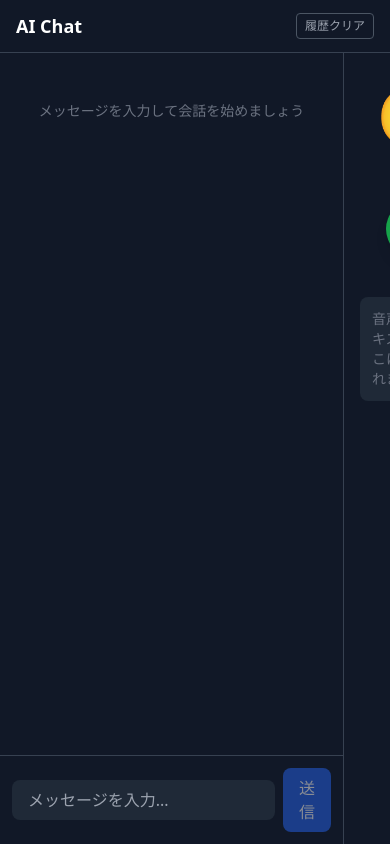
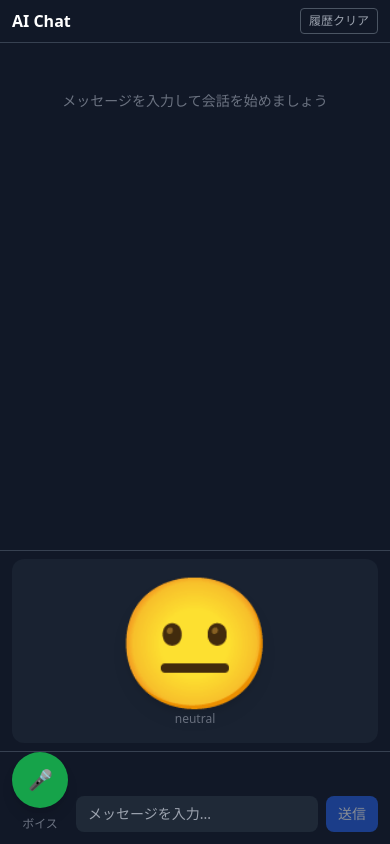
Before and after one commit to ryomo/emo, a Nuxt app: page / in a window 390 px wide. Built offline with nearby package versions, Linux system fonts and the light colour scheme.

Commit message:
feat: improve UI layout and responsiveness

```diff
--- a/app/components/chat/ChatInput.vue
+++ b/app/components/chat/ChatInput.vue
@@ -1,16 +1,16 @@
 <template>
-  <form class="flex items-center gap-2 p-3 border-t border-gray-700" @submit.prevent="handleSubmit">
+  <form class="flex items-center gap-2" @submit.prevent="handleSubmit">
     <input
       ref="inputEl"
       v-model="text"
       type="text"
       placeholder="メッセージを入力..."
-      class="flex-1 bg-gray-800 text-white rounded-lg px-4 py-2 outline-none focus:ring-2 focus:ring-blue-500 disabled:opacity-50"
+      class="flex-1 bg-gray-800 text-white rounded-lg px-3 py-2 sm:px-4 text-sm outline-none focus:ring-2 focus:ring-blue-500 disabled:opacity-50"
       :disabled="isLoading"
     />
     <button
       type="submit"
-      class="bg-blue-600 hover:bg-blue-700 text-white rounded-lg px-4 py-2 transition-colors disabled:opacity-50"
+      class="bg-blue-600 hover:bg-blue-700 text-white rounded-lg px-3 py-2 sm:px-4 text-sm transition-colors disabled:opacity-50 whitespace-nowrap"
       :disabled="!text.trim() || isLoading"
     >
       送信
--- a/app/components/emotion/EmotionDisplay.vue
+++ b/app/components/emotion/EmotionDisplay.vue
@@ -1,10 +1,24 @@
 <template>
-  <div class="flex flex-col items-center justify-center p-4">
+  <div class="relative flex flex-col items-center justify-center p-4 rounded-xl bg-gray-800/60">
+    <!-- 絵文字表示 -->
     <Transition name="emotion" mode="out-in">
-      <div :key="emotion" class="text-6xl">
+      <div :key="emotion" class="text-9xl sm:text-[10rem] select-none drop-shadow-lg">
         {{ emotionEmoji }}
       </div>
     </Transition>
+
+    <!-- AI 応答テキスト (オーバーレイ) -->
+    <Transition name="overlay-fade">
+      <div
+        v-if="responseText"
+        class="mt-3 w-full max-h-28 overflow-y-auto rounded-lg bg-black/40 backdrop-blur-sm px-3 py-2"
+      >
+        <p class="text-gray-200 text-sm leading-relaxed whitespace-pre-wrap">
+          {{ responseText }}
+        </p>
+      </div>
+    </Transition>
+
     <p class="text-xs text-gray-500 mt-2">{{ emotion }}</p>
   </div>
 </template>
@@ -15,6 +29,8 @@ import { EMOTION_EMOJI } from '~/types/emotion'
 
 const props = defineProps<{
   emotion: EmotionType
+  /** AI の最新応答テキスト（感情絵文字除去済み） */
+  responseText?: string
 }>()
 
 const emotionEmoji = computed(() => EMOTION_EMOJI[props.emotion] ?? '😐')
@@ -33,4 +49,13 @@ const emotionEmoji = computed(() => EMOTION_EMOJI[props.emotion] ?? '😐')
   opacity: 0;
   transform: scale(0.8) translateY(-8px);
 }
+
+.overlay-fade-enter-active,
+.overlay-fade-leave-active {
+  transition: opacity 0.3s ease;
+}
+.overlay-fade-enter-from,
+.overlay-fade-leave-to {
+  opacity: 0;
+}
 </style>
--- a/app/pages/index.vue
+++ b/app/pages/index.vue
@@ -1,10 +1,10 @@
 <template>
   <div class="flex flex-col h-screen bg-gray-900 text-white">
     <!-- ヘッダー -->
-    <header class="flex items-center justify-between px-4 py-3 border-b border-gray-700">
-      <h1 class="text-lg font-bold">AI Chat</h1>
-      <div class="flex items-center gap-3">
-        <span class="text-sm text-gray-400">{{ config.lemonadeModel }}</span>
+    <header class="flex items-center justify-between px-3 py-2 sm:px-4 sm:py-3 border-b border-gray-700">
+      <h1 class="text-base sm:text-lg font-bold">AI Chat</h1>
+      <div class="flex items-center gap-2 sm:gap-3">
+        <span class="hidden sm:inline text-sm text-gray-400">{{ config.lemonadeModel }}</span>
         <button
           class="text-xs text-gray-400 hover:text-white border border-gray-600 rounded px-2 py-1 transition-colors"
           @click="clearHistory"
@@ -19,35 +19,46 @@
       {{ chatError || speechError }}
     </div>
 
-    <!-- メインコンテンツ -->
-    <div class="flex flex-1 overflow-hidden">
-      <!-- チャットエリア -->
-      <main class="flex flex-col flex-1">
-        <ChatHistory class="flex-1" :messages="messages" :is-loading="isLoading" />
-        <ChatInput :is-loading="isLoading" @send="handleSend" />
-      </main>
+    <!-- メインコンテンツ (縦積みレイアウト) -->
+    <main class="flex flex-col flex-1 overflow-hidden">
+      <!-- チャット履歴 -->
+      <ChatHistory class="flex-1 min-h-0" :messages="messages" :is-loading="isLoading" />
 
-      <!-- サイドバー: 表情 + 音声 -->
-      <aside class="w-64 border-l border-gray-700 flex flex-col items-center gap-4 p-4">
-        <EmotionDisplay :emotion="emotionState.current" />
+      <!-- AI 表情エリア -->
+      <div class="shrink-0 px-3 py-2 sm:px-4 sm:py-3 border-t border-gray-700">
+        <EmotionDisplay
+          :emotion="emotionState.current"
+          :response-text="lastAssistantText"
+        />
+      </div>
+
+      <!-- 音声認識テキストエリア (音声モード時のみ表示) -->
+      <div v-if="isListening" class="shrink-0 px-3 pb-2 sm:px-4 sm:pb-3">
+        <VoiceTranscriptArea
+          :transcript="transcript"
+          :is-speaking="isUserSpeaking"
+          :is-active="isListening"
+          :error="speechError"
+        />
+      </div>
+
+      <!-- ボトムバー: 音声ボタン + テキスト入力 -->
+      <div class="shrink-0 flex items-end gap-2 px-3 pb-3 sm:px-4 sm:pb-4 border-t border-gray-700">
         <VoiceButton
           :is-listening="isListening"
           :is-tts-speaking="isSpeaking"
           :disabled="isLoading"
           @toggle="toggleVoice"
         />
-        <VoiceTranscriptArea
-          :transcript="transcript"
-          :is-speaking="isUserSpeaking"
-          :is-active="isListening"
-          :error="speechError"
-        />
-      </aside>
-    </div>
+        <ChatInput class="flex-1" :is-loading="isLoading" @send="handleSend" />
+      </div>
+    </main>
   </div>
 </template>
 
 <script setup lang="ts">
+import { stripEmotionEmoji } from '~/types/emotion'
+
 const config = useRuntimeConfig().public
 
 const { messages, isLoading, error: chatError, sendMessage, clearHistory } = useChatApi()
@@ -66,6 +77,17 @@ const {
   },
 })
 const { emotionState, detectEmotionFromText } = useAiEmotion()
+
+/** 最新の assistant 応答テキスト (感情絵文字除去済み) を EmotionDisplay に渡す */
+const lastAssistantText = computed(() => {
+  for (let i = messages.value.length - 1; i >= 0; i--) {
+    const msg = messages.value[i]
+    if (msg?.role === 'assistant' && msg.content) {
+      return stripEmotionEmoji(msg.content)
+    }
+  }
+  return ''
+})
 
 // assistant の応答テキストから絵文字を検出して感情を更新し、ボイスモード中は TTS で読み上げ
 watch(
```
Also changed, not shown: 1 other file (tests, documents, lock files or other folders).
